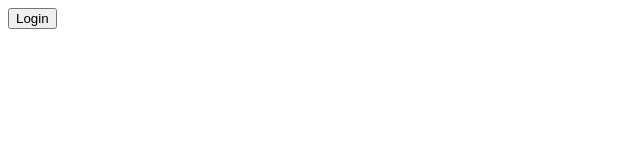
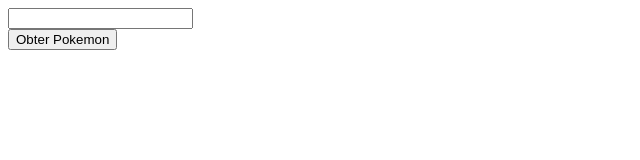
Before and after one commit to GustavoMilitao/avanade-web, a plain HTML site: page terceiro.html in a window 1280 px wide. Shown: the whole page, without its empty margins (0-640 px from the left). Drawn offline with Linux system fonts and the light colour scheme.

Commit message:
obtendo pokemon

```diff
--- a/terceiro.html
+++ b/terceiro.html
@@ -4,9 +4,19 @@
     </head>
     <body>
         <div>
+            <input type="text" id="nomePokemon" >
+        </div>
+        <div>
+            <button onclick="obterUmPokemon()"> Obter Pokemon</button>
+        </div>
+        <div id="pokemonEscolhido">
+
+        </div>
+        <!-- <div>
             <button onclick="obterPokemons()">Login</button>
         </div>
         <div id="pokemons">
-        </div>
+        </div> -->
+        <form action="#"></form>
     </body>
 </html>
--- a/terceiro.js
+++ b/terceiro.js
@@ -30,3 +30,15 @@
         }, 1000 * i);
     });
 }
+
+
+
+function obterUmPokemon() {
+    var xhr = new XMLHttpRequest();
+    var nomePokemon = document.getElementById('nomePokemon').value;
+    xhr.open('GET', `https://pokeapi.co/api/v2/pokemon/${nomePokemon}`);
+    xhr.onload = function () {
+        document.getElementById('pokemonEscolhido').innerHTML = `<img src="${JSON.parse(xhr.response).sprites.front_default}" />`;
+    };
+    xhr.send();
+}
```
